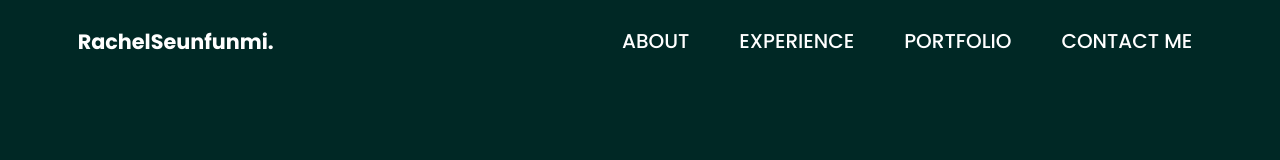
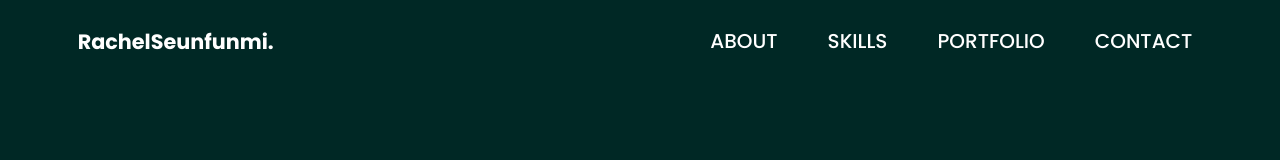
Before and after one commit to Rachel-Cellulose/portfolio, a React (Create React App) app: page / in a window 1280 px wide. Shown: the top 160 px of the page. Built offline with nearby package versions, Linux system fonts and the light colour scheme; grey boxes are pictures that could not be loaded.

Commit message:
made new changes

```diff
--- a/src/components/Home/Home.scss
+++ b/src/components/Home/Home.scss
@@ -8,7 +8,7 @@
     position: relative;
     width: 100%;
     height: 100vh;
-        border-radius: 20px;
+    border-radius: 20px;
     overflow: hidden;
   }
 
@@ -21,7 +21,6 @@
     object-fit: cover;
     transform: translate(-50%, -50%);
   }
-
 
   section {
     display: flex;
@@ -135,6 +134,7 @@
   .home {
     section {
       .video-container {
+        margin-top: 20%;
         position: relative;
         display: flex;
         align-items: center;
@@ -143,7 +143,7 @@
         .overlay {
           padding: 40px;
           background: transparent;
-          box-shadow: 0 0 0 0.2rem rgb(0, 40, 37);
+          box-shadow: 0 1 0 0.2rem rgb(11, 49, 47);
 
           h1 {
             font-size: 4rem;
@@ -160,7 +160,7 @@
       }
 
       .Home_img {
-        display: block;
+        display: none;
         width: 50%;
         height: 100%;
         img {
--- a/src/components/Navbar/Navbar.jsx
+++ b/src/components/Navbar/Navbar.jsx
@@ -1,9 +1,7 @@
 import React, { useState } from "react";
 import { motion } from "framer-motion";
+import "./Navbar.scss";
 import { HiMenuAlt4, HiX } from "react-icons/hi";
-import "./Navbar.scss";
-
-import NavLinks from "../nav_sidebar/navLinks/NavLinks";
 
 const Navbar = () => {
   const [toggle, setToggle] = useState(false);
@@ -17,12 +15,23 @@ const Navbar = () => {
           animate={{ opacity: 1, scale: 1 }}
           transition={{ duration: 1 }}
         >
-          <h5>RachelSeunfunmi.</h5>
+          <h5> RachelSeunfunmi.</h5>
         </motion.div>
 
         <div className="nav">
           <ul className="nav_items">
-            <NavLinks setToggle={setToggle} />
+            <li className="app__flex">
+              <a href="#about">About</a>
+            </li>
+            <li className="app__flex">
+              <a href="#skills">Skills</a>
+            </li>
+            <li className="app__flex">
+              <a href="#portfolio">Portfolio</a>
+            </li>
+            <li className="app__flex">
+              <a href="#contact">Contact</a>
+            </li>
           </ul>
         </div>
 
@@ -32,13 +41,33 @@ const Navbar = () => {
           {toggle && (
             <motion.div
               className="sidebar_wrapper"
-              initial={{ x: "100%" }}
+              initial={{ x: 300 }}
               animate={{ x: 0 }}
               transition={{ duration: 0.85, ease: "easeOut" }}
             >
               <HiX onClick={() => setToggle(false)} />
+
               <ul>
-                <NavLinks setToggle={setToggle} />
+                <li>
+                  <a href="#about" onClick={() => setToggle(false)}>
+                    About
+                  </a>
+                </li>
+                <li>
+                  <a href="#skills" onClick={() => setToggle(false)}>
+                    Skills
+                  </a>
+                </li>
+                <li>
+                  <a href="#portfolio" onClick={() => setToggle(false)}>
+                    Portfolio
+                  </a>
+                </li>
+                <li>
+                  <a href="#contact" onClick={() => setToggle(false)}>
+                    Contact
+                  </a>
+                </li>
               </ul>
             </motion.div>
           )}
```
